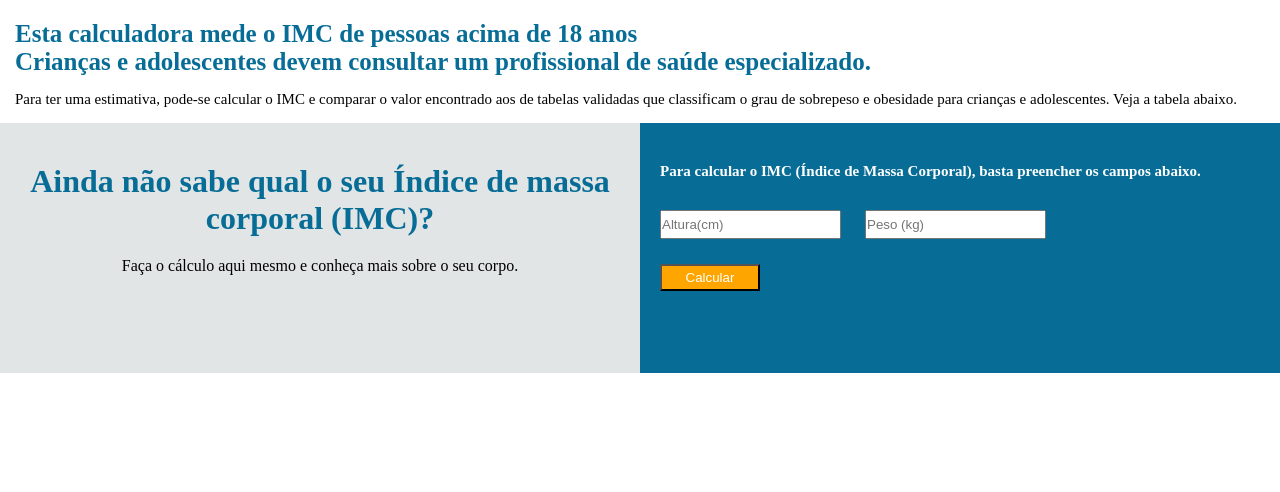
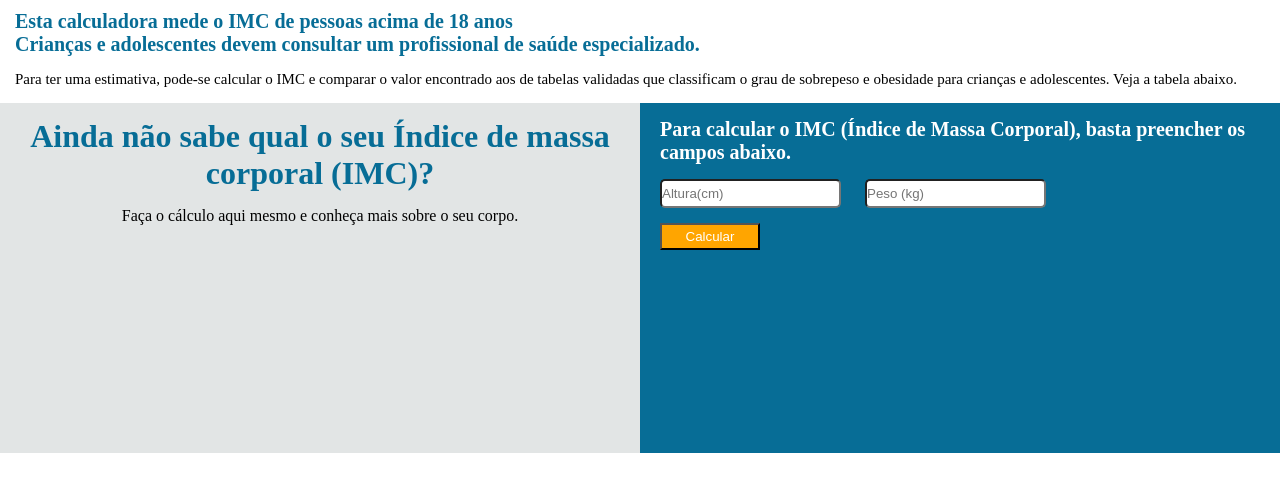
Before and after one commit to luaanlopes1/javascript, a plain HTML site: page exercicios/primeirosProjetos/ex004/IMC.html in a window 1280 px wide. Drawn offline with Linux system fonts and the light colour scheme.

Commit message:
atualizações

```diff
--- a/exercicios/primeirosProjetos/ex004/style.css
+++ b/exercicios/primeirosProjetos/ex004/style.css
@@ -11,9 +11,9 @@
 
 header > h1 {
     color: rgb(7, 109, 150);
-    margin-top: 20px;
+    margin-top: 10px;
     margin-left: 15px;
-    font-size: 25px;
+    font-size: 20px;
 
 }
 
@@ -29,7 +29,7 @@ header > p {
 
 #left {
     background-color: rgb(226, 229, 229);
-    height: 250px;
+    height: 350px;
     width: 50%;
 
 
@@ -37,35 +37,36 @@ header > p {
 
 #left > h1 {
     text-align: center;
-    padding-top: 40px;
+    padding-top: 15px;
 
     color: rgb(7, 109, 150);
 }
 
 #left > p {
     text-align: center;
-    padding-top: 20px;
+    padding-top: 15px;
 }
 
 #right {
     background-color: rgb(7, 109, 150);
-    height: 250px;
+    height: 350px;
     width: 50%;
 }
 
 #right > h1 {
     color: white;
-    font-size: 15px;
-    padding-top: 40px;
+    font-size: 20px;
+    padding-top: 15px;
     padding-left: 20px;
-    padding-bottom: 30px;
+    padding-bottom: 15px;
 }
 
 #right > input {
 
     height: 25px;
-    margin-bottom: 25px;
+    margin-bottom: 15px;
     margin-left: 20px;
+    border-radius: 5px;
 }
 
 #right > button {
```
